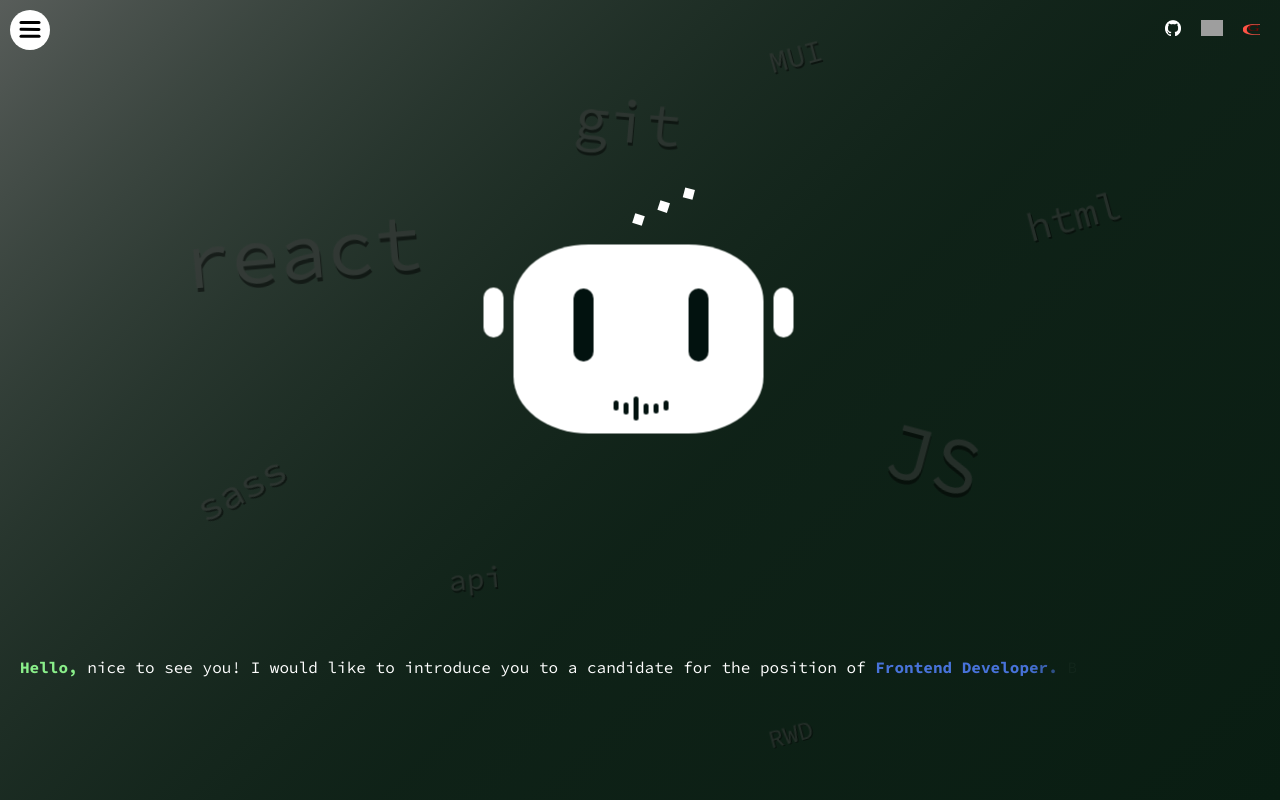
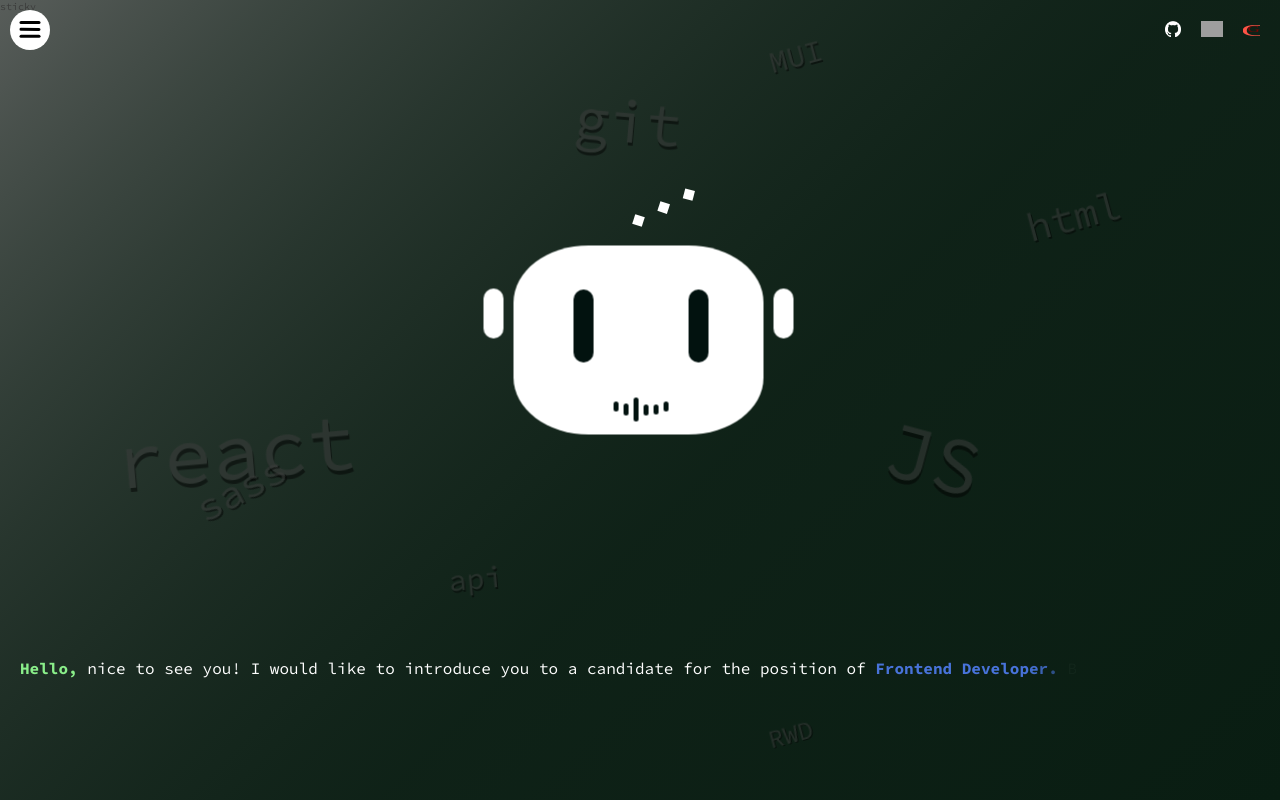
Before and after one commit to AdamCodeDesign/Portfolio-Adam-L, a React (Vite) app: page / in a window 1280 px wide. Built offline with nearby package versions, Linux system fonts and the light colour scheme; grey boxes are pictures that could not be loaded.

Commit message:
bgd animations works

```diff
--- a/src/app.scss
+++ b/src/app.scss
@@ -1,9 +1,9 @@
 @use "sass:color";
 
 html {
-  scroll-snap-type: y mandatory;
-  scroll-behavior: smooth;
-  overflow-y: hidden;
+  // scroll-snap-type: y mandatory;
+  // scroll-behavior: smooth;
+  overflow-y: clip;
 }
 
 * {
@@ -24,69 +24,11 @@ body {
 
 
   .bgd {
-    // position: relative;
+    position: relative;
     display: block;
     height: 100svh;
     overflow-y: auto;
     // overscroll-behavior-y: auto;
-
-
-    @keyframes beforeAnimation {
-      0% {
-        top: 40%;
-        right: 100%;
-      }
-      50% {
-        top: 20%;
-        right: 50%;
-      }
-      100% {
-        top: 40%;
-        right: 0%;
-      }
-    }
-    @keyframes afterAnimation {
-      0% {
-        top: 10%;
-        right: 60%;
-      }
-      50% {
-        top: 20%;
-        right: 10%;
-      }
-      100% {
-        top: 40%;
-        right: 0%;
-      }
-    }
-
-    // &::before {
-    //   content: "";
-    //   height: 50px;
-    //   width: 50px;
-    //   background-color: lighten(rgb(89, 90, 89), 47%);
-    //   border-radius: 50%;
-    //   position: fixed;
-    //   top: 40%;
-    //   right: 100%;
-    //   box-shadow: 0 0 180px 170px lighten(rgb(89, 90, 89), 50%);
-    //   animation-name: beforeAnimation;
-    //   animation-timeline: scroll();
-    // }
-    // &::after {
-    //   content: "JS";
-    //   // height: 50px;
-    //   // width: 50px;
-    //   background-color: transparent;
-    //   opacity: 0.5;
-    //   // border-radius: 50%;
-    //   position: fixed;
-    //   top: 10%;
-    //   right: 60%;
-    //   // box-shadow: 0 0 80px 70px lighten(rgb(89, 90, 89), 50%);
-    //   animation-name: afterAnimation;
-    //   animation-timeline: scroll();
-    // }
   }
 
   a {
@@ -102,6 +44,7 @@ body {
     align-items: center;
     gap: 100px;
 
+
     section {
       max-height: 100vh;
       max-width: 1366px;
--- a/src/components/bgdAnimations/BgdAnimations.jsx
+++ b/src/components/bgdAnimations/BgdAnimations.jsx
@@ -4,7 +4,7 @@ export default function BgdAnimations() {
   const skillName = ["react", "JS", "sass", "html", "RWD", "MUI", "git", "api"];
 
   return (
-    <div className="container-animations" >
+    <div className="container-animations" >sticky
       {skillName.map((el) => (
         <div className={el} key={el} >
           {el}
--- a/src/components/bgdAnimations/bgdAnimations.scss
+++ b/src/components/bgdAnimations/bgdAnimations.scss
@@ -1,10 +1,10 @@
 .container-animations {
-  width: 0;
-  height: 0;
-  z-index: -1;
+  width: 1px;
+  height: 1px;
   color: darken(rgb(98, 100, 98), 15%);
   font-size: 10px;
-  // position: relative;
+  position: sticky;
+  top: 0;
 
   @keyframes bgdAnimation {//tu zrobic mixina z propsami
     from {
@@ -12,7 +12,8 @@
     }
 
     to{
-      transform: translate(-30%) rotate(-25deg);
+      transform: translate(-30%) rotate(-125deg);
+
     }
   }
 
@@ -21,10 +22,10 @@
     opacity: 0.5;
   }
   .react {
-    position: fixed;
+    position: absolute;
     height: 30px;
-    top: 25%;
-    left: 14%;
+    top: 50svh;
+    left: 14svh;
     transform: rotate(-5deg);
     font-size: 8em;
     animation-name: bgdAnimation;
```
